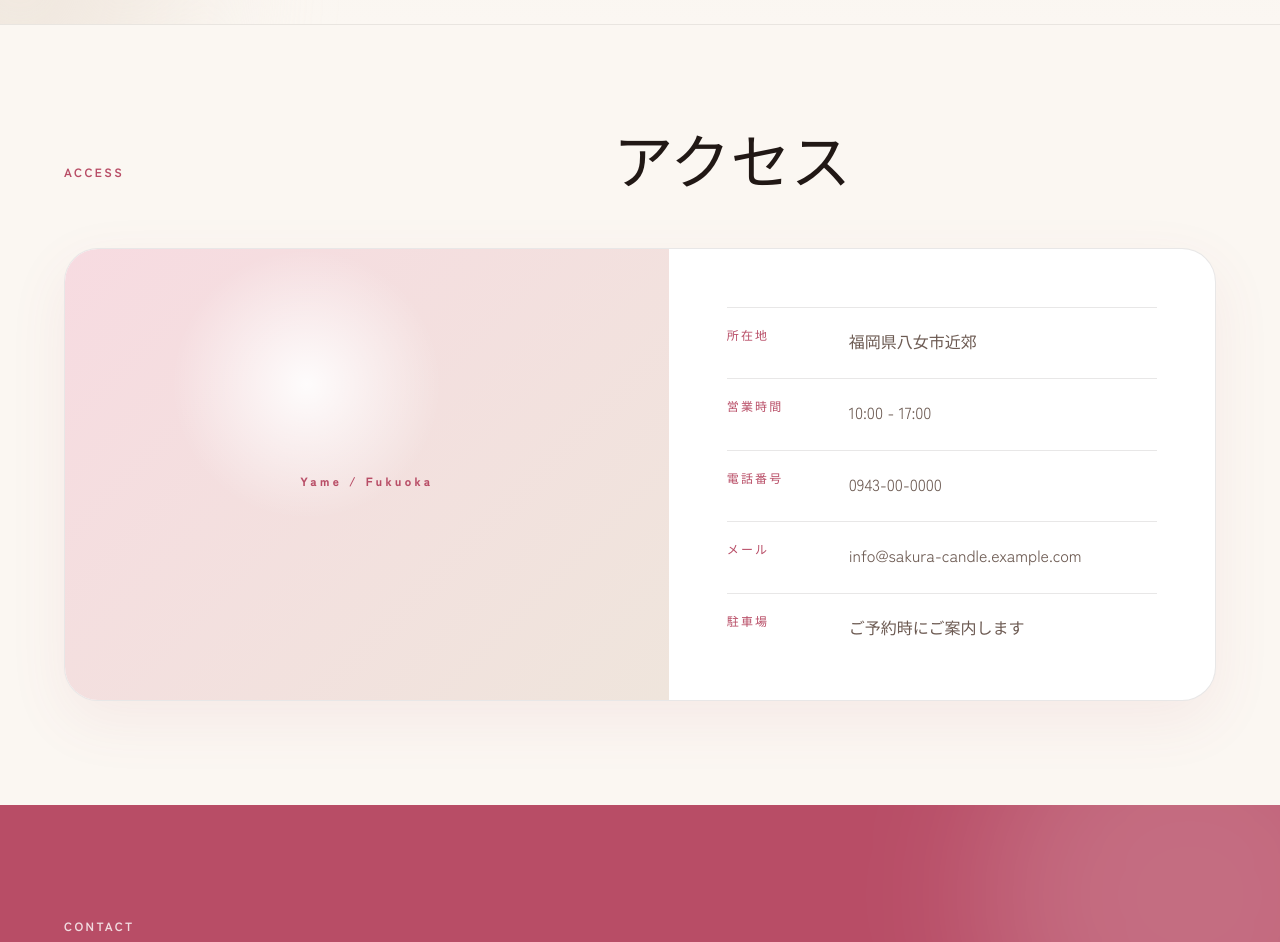
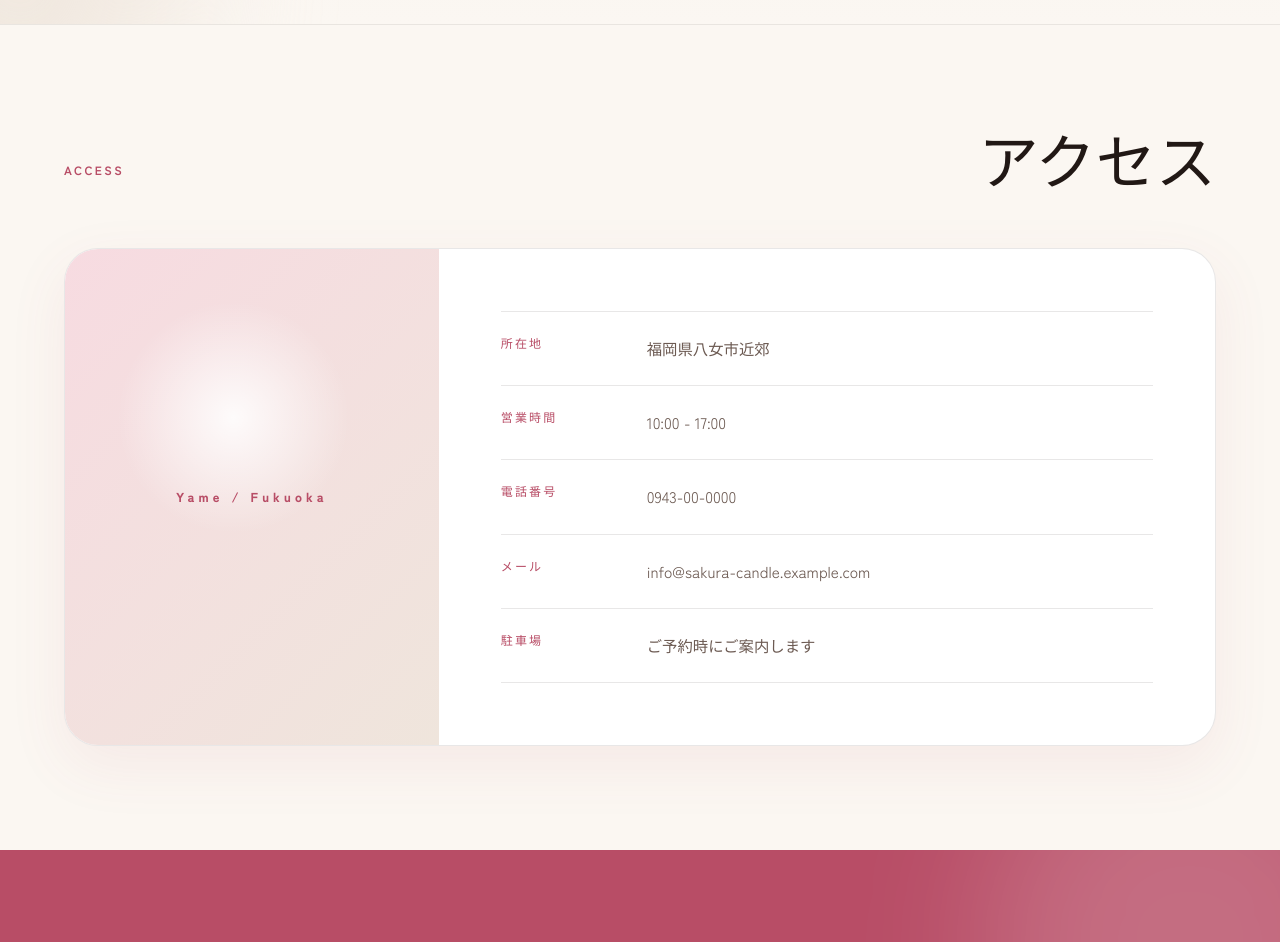
Before and after one commit to bschoice/sakura-candle-demo, a React (Vite) app: page / in a window 1280 px wide. Shown: the part 5340-6282 px from the top of the page. Built offline with nearby package versions, Linux system fonts and the light colour scheme.

Commit message:
Adjust access layout balance

```diff
--- a/src/social.css
+++ b/src/social.css
@@ -147,11 +147,15 @@
 }
 
 .accessHead {
-  display: grid;
-  grid-template-columns: minmax(0, 0.9fr) minmax(0, 1.1fr);
-  gap: 56px;
-  align-items: end;
+  display: flex;
+  align-items: flex-end;
+  justify-content: space-between;
+  gap: 48px;
   margin-bottom: 48px;
+}
+
+.accessHead .eyebrow {
+  margin-bottom: 22px;
 }
 
 .accessHead h2 {
@@ -162,16 +166,9 @@
   line-height: 1.18;
 }
 
-.accessHead p:last-child {
-  max-width: 620px;
-  margin: 0 0 8px;
-  color: #6c5a52;
-  line-height: 2;
-}
-
 .accessCard {
   display: grid;
-  grid-template-columns: minmax(0, 1.05fr) minmax(0, 0.95fr);
+  grid-template-columns: minmax(260px, 0.65fr) minmax(0, 1.35fr);
   overflow: hidden;
   border: 1px solid rgba(33, 24, 21, 0.1);
   border-radius: 34px;
@@ -181,42 +178,38 @@
 
 .accessMap {
   display: grid;
-  min-height: 320px;
+  min-height: 360px;
   place-items: center;
   text-align: center;
-  background: radial-gradient(circle at 40% 30%, rgba(255, 255, 255, 0.9), transparent 28%), linear-gradient(135deg, #f7dbe1, #efe5dc);
-}
-
-.accessMap span {
-  color: #211815;
-  font-family: 'Noto Serif JP', serif;
-  font-size: clamp(34px, 3vw, 52px);
-  font-weight: 900;
-  letter-spacing: -0.04em;
+  background: radial-gradient(circle at 45% 34%, rgba(255, 255, 255, 0.88), transparent 30%), linear-gradient(135deg, #f7dbe1, #efe5dc);
 }
 
 .accessMap p {
-  margin: 12px 0 0;
+  margin: 0;
   color: #b84d66;
-  font-size: 12px;
+  font-size: 13px;
   font-weight: 900;
-  letter-spacing: 0.28em;
+  letter-spacing: 0.32em;
 }
 
 .accessCard dl {
   display: grid;
   align-content: center;
-  gap: 22px;
+  gap: 0;
   margin: 0;
-  padding: clamp(34px, 5vw, 58px);
+  padding: clamp(36px, 5vw, 62px);
 }
 
 .accessCard dl div {
   display: grid;
-  grid-template-columns: 100px 1fr;
-  gap: 22px;
-  padding-top: 18px;
+  grid-template-columns: 120px 1fr;
+  gap: 26px;
+  padding: 22px 0;
   border-top: 1px solid rgba(33, 24, 21, 0.1);
+}
+
+.accessCard dl div:last-child {
+  border-bottom: 1px solid rgba(33, 24, 21, 0.1);
 }
 
 .accessCard dt {
@@ -229,6 +222,7 @@
 .accessCard dd {
   margin: 0;
   color: #6c5a52;
+  font-size: clamp(14px, 1.2vw, 16px);
   line-height: 1.9;
 }
 
@@ -240,9 +234,12 @@
   }
 
   .socialGrid,
-  .accessHead,
   .accessCard {
     grid-template-columns: 1fr;
+  }
+
+  .accessHead {
+    display: block;
   }
 
   .socialHead {
@@ -261,6 +258,10 @@
     width: min(160px, 50%);
   }
 
+  .accessMap {
+    min-height: 220px;
+  }
+
   .accessCard dl div {
     grid-template-columns: 1fr;
     gap: 8px;
```
